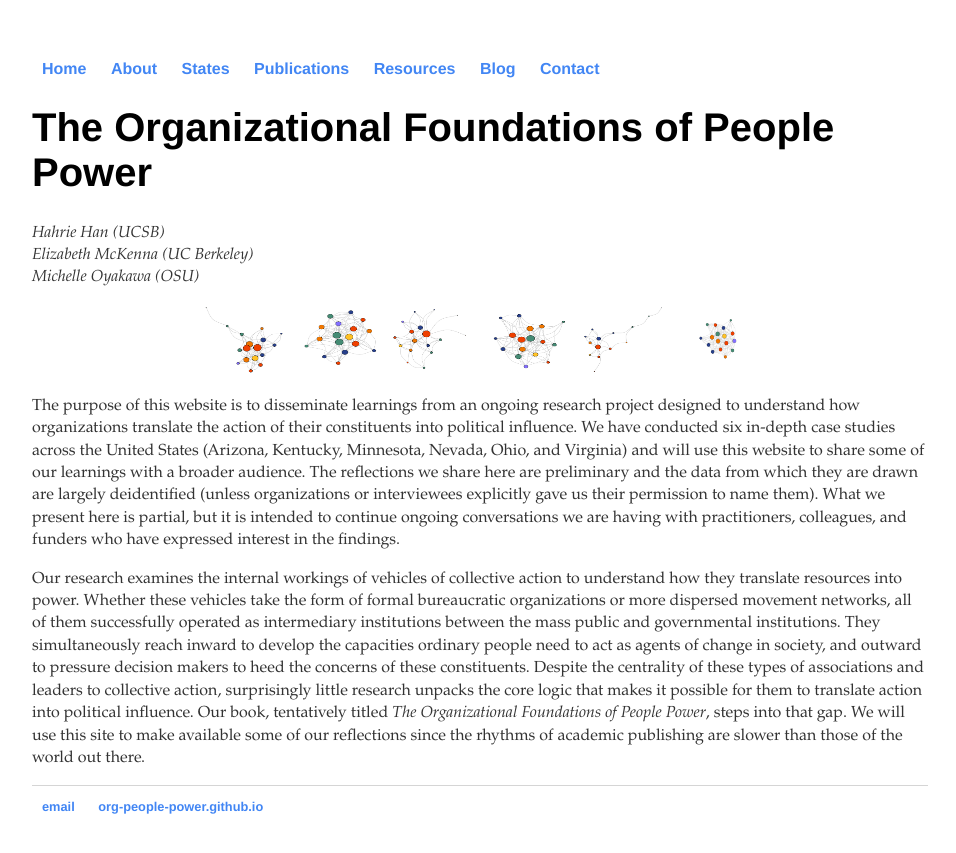
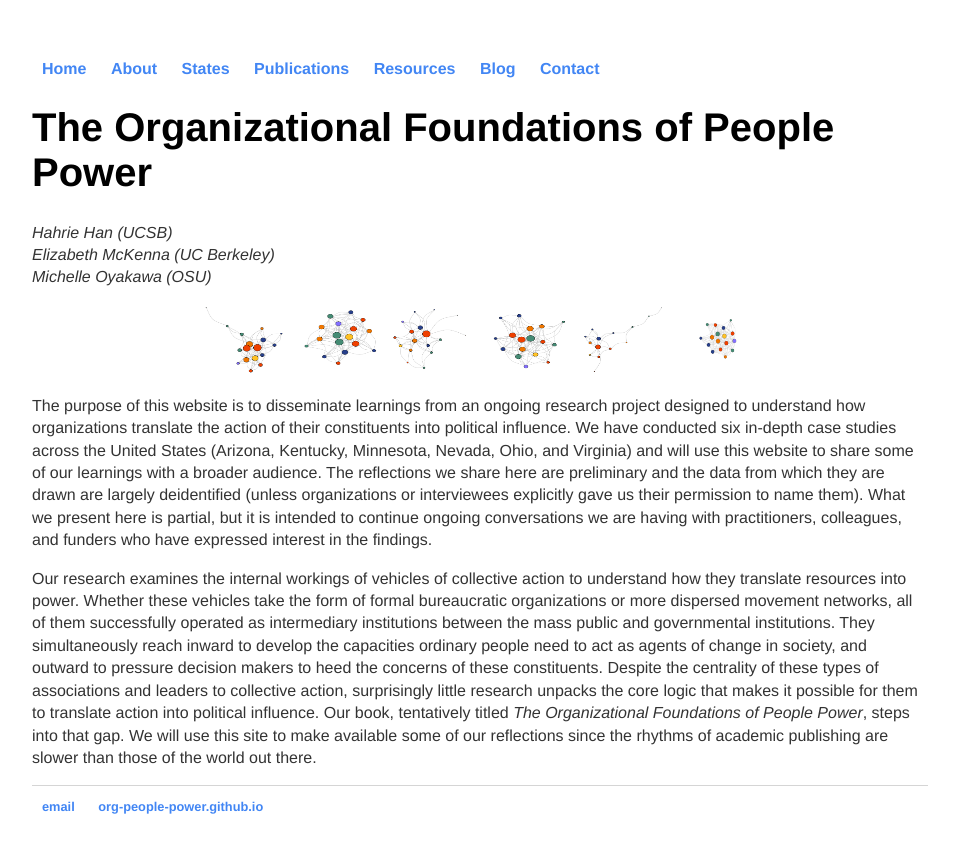
Before and after one commit to org-people-power/org-people-power.github.io, a Jekyll site: the page built from index.html, in a window 1280 px wide. Shown: the top 853 px of the page, without its empty margins (160-1116 px from the left). Built offline with Jekyll 4.4.1, drawn with Linux system fonts in a browser that asks for light colours.

Commit message:
Update main.css

```diff
--- a/css/main.css
+++ b/css/main.css
@@ -21,19 +21,19 @@ a:hover {
 }
 h1 {
     font-size: 2.5em;
-    font-family:'Helvetica', 'Garamond';
+    font-family:'Helvetica', 'Helvetica';
 }
 h2 {
-    font-family:'Helvetica', 'Garamond';
+    font-family:'Helvetica', 'Helvetica';
     font-size: 2em;
 }
 h3 {
-    font-family:'Helvetica', 'Garamond';
+    font-family:'Helvetica', 'Helvetica';
     font-size: 1.5em;
 }
 p {
     font-size: 1em;
-    font-family:'Garamond', 'Garamond';
+    font-family:'Helvetica', 'Helvetica';
     line-height: 1.4em;
     color: #333;
 }
@@ -42,12 +42,12 @@ footer {
     font-size: .8em;
 }
 ul {
-    font-family:'Garamond'; 'Garamond';
+    font-family:'Helvetica'; 'Helvetica';
     margin-left:10px;
 }
 ul ul{
   margin-left:15px;
-    font-family:'Garamond'; 'Garamond';
+    font-family:'Helvetica'; 'Helvetica';
     margin-left:15px;
     list-style: circle;
 }
```
